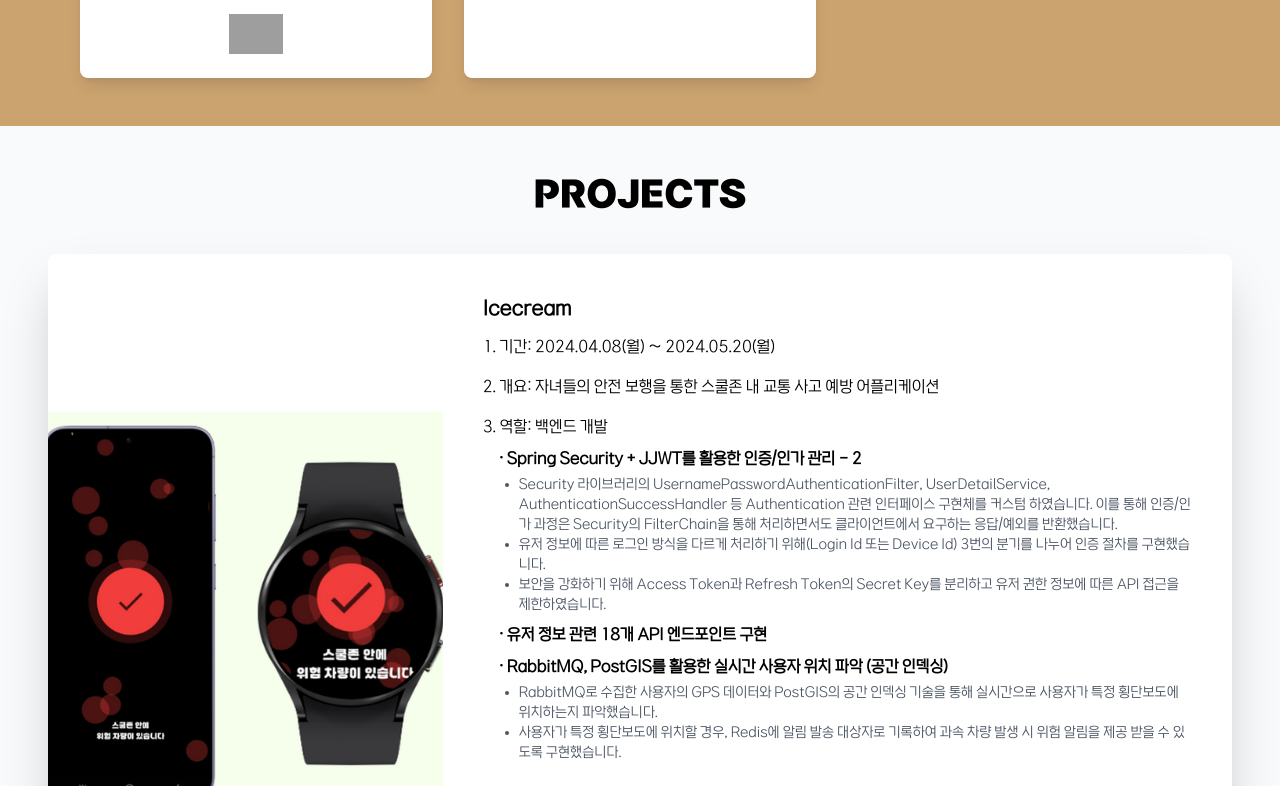
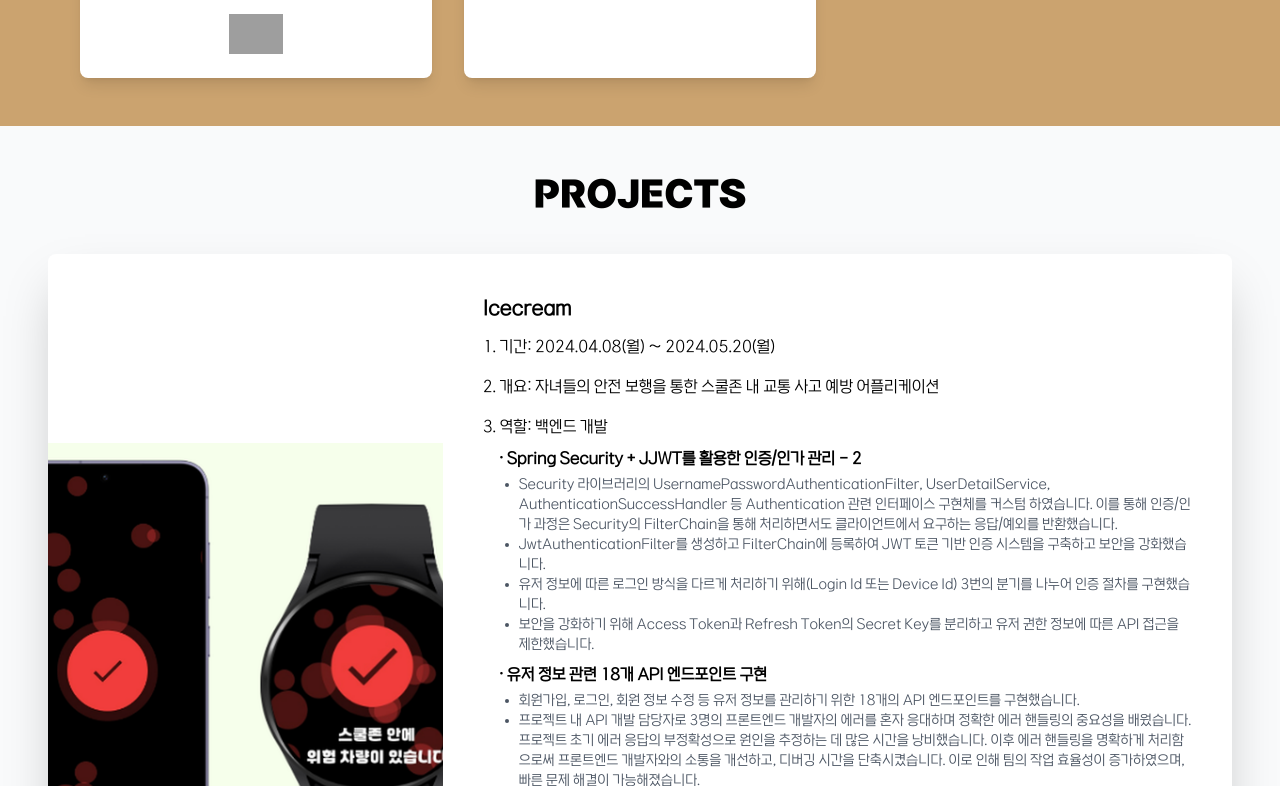
Before and after one commit to Jonggil-dev/Jonggiil-Jeong.github.io, a React (Create React App) app: page / in a window 1280 px wide. Shown: the part 2014-2800 px from the top of the page. Built offline with nearby package versions, Linux system fonts and the light colour scheme; grey boxes are pictures that could not be loaded.

Commit message:
Docs : 자율 프로젝트 반영 완료

```diff
--- a/src/components/Intro.js
+++ b/src/components/Intro.js
@@ -8,7 +8,7 @@ const Intro = () => {
     >
       <div className="intro">
         <h1 className="text-4xl font-extrabold text-[#f5f5f5] drop-shadow-lg mb-3 introUpper">
-          "벌써 6시라고?"
+          "벌써 5시라고?"
         </h1>
         <h1 className="text-3xl font-extrabold text-[#f5f5f5] drop-shadow-lg mb-10 introUpper">
           안녕하세요, 엉덩이가 무거운 백엔드 개발자 정종길입니다.
--- a/src/components/Projects.js
+++ b/src/components/Projects.js
@@ -18,15 +18,18 @@ const Projects = () => {
               {
                 title: "Spring Security + JJWT를 활용한 인증/인가 관리 - 2 ",
                 description: [
-                  `Security 라이브러리의 UsernamePasswordAuthenticationFilter, UserDetailService, AuthenticationSuccessHandler 등 Authentication 관련 인터페이스 구현체를 커스텀 하였습니다. 이를 통해 인증/인가 과정은 Security의 FilterChain을 통해 처리하면서도 클라이언트에서 요구하는 응답/예외를 반환했습니다.
-                  `,
+                  `Security 라이브러리의 UsernamePasswordAuthenticationFilter, UserDetailService, AuthenticationSuccessHandler 등 Authentication 관련 인터페이스 구현체를 커스텀 하였습니다. 이를 통해 인증/인가 과정은 Security의 FilterChain을 통해 처리하면서도 클라이언트에서 요구하는 응답/예외를 반환했습니다.`,
+                  `JwtAuthenticationFilter를 생성하고 FilterChain에 등록하여 JWT 토큰 기반 인증 시스템을 구축하고 보안을 강화했습니다.`,
                   `유저 정보에 따른 로그인 방식을 다르게 처리하기 위해(Login Id 또는 Device Id) 3번의 분기를 나누어 인증 절차를 구현했습니다.`,
-                  `보안을 강화하기 위해 Access Token과 Refresh Token의 Secret Key를 분리하고 유저 권한 정보에 따른 API 접근을 제한하였습니다.`,
+                  `보안을 강화하기 위해 Access Token과 Refresh Token의 Secret Key를 분리하고 유저 권한 정보에 따른 API 접근을 제한했습니다.`,
                 ],
               },
               {
                 title: "유저 정보 관련 18개 API 엔드포인트 구현",
-                description: [],
+                description: [
+                  "회원가입, 로그인, 회원 정보 수정 등 유저 정보를 관리하기 위한 18개의 API 엔드포인트를 구현했습니다.",
+                  "프로젝트 내 API 개발 담당자로 3명의 프론트엔드 개발자의 에러를 혼자 응대하며 정확한 에러 핸들링의 중요성을 배웠습니다. 프로젝트 초기 에러 응답의 부정확성으로 원인을 추정하는 데 많은 시간을 낭비했습니다. 이후 에러 핸들링을 명확하게 처리함으로써 프론트엔드 개발자와의 소통을 개선하고, 디버깅 시간을 단축시켰습니다. 이로 인해 팀의 작업 효율성이 증가하였으며, 빠른 문제 해결이 가능해졌습니다.",
+                ],
               },
               {
                 title:
@@ -38,18 +41,19 @@ const Projects = () => {
               },
             ]}
             techStack={[
+              "Flutter",
+              "Spring Boot",
+              "RabbitMQ",
+              "PostgreSQL",
+              "Redis",
+              "MongoDB",
+              "FastAPI",
               "AWS EC2",
               "Docker",
               "Jenkins",
               "Nginx",
-              "Spring Boot",
-              "Flutter",
-              "React",
-              "FastAPI",
-              "MariaDB",
-              "Redis",
             ]}
-            link="https://github.com/Jonggil-dev/Simcheonge"
+            link="https://github.com/Jonggil-dev/Icecream"
             image={icecream}
           />
           <ProjectItem
@@ -63,41 +67,37 @@ const Projects = () => {
                 description: [
                   `Jenkins CI/CD 파이프라인을 통해 GitLab의 Push 이벤트 발생 시 소스 코드를 빌드하고 EC2 서버에 배포했습니다.`,
                   `Nginx를 리버스 프록시 서버로 설정하여 HTTPS 프로토콜을 통한 보안 통신을 구축했습니다.`,
-                  `민감 데이터의 경우 env 파일로 Jenkins의 Credential 저장소에서 관리하고 빌드 직전에 프로젝트로 주입하여 보안을 강화했습니다.`,
                   `Docker 컨테이너를 사용해 애플리케이션의 실행 환경을 일관되게 유지하면서 빠르고 안정적인 배포를 실현했습니다.`,
-                  `Docker 이미지는 멀티 스테이지 빌드를 사용해 불필요한 의존성과 파일을 제거하였고 배포 효율성을 극대화했습니다.
-                Flutter의 APK 파일의 경우, Nginx를 통해 사용자가 특정 URL로 요청 시 최신 버전을 서빙되도록 설정했습니다.
-                또한, 개발자가 APK의 버전 관리를 할 수 있도록 별도로 볼륨 마운트 폴더를 생성했습니다.`,
+                  `Docker 이미지의 경우 멀티 스테이지 빌드를 사용해 불필요한 빌드 도구와 툴킷을 제거하여 리소스를 최적화했습니다.`,
+                  `Flutter의 경우 애플리케이션 빌드부터 APK 파일의 EC2 서버 업로드 까지를 파이프라인으로 구성했습니다. 또한, Nginx를 활용해 사용자가 특정 URL을 통해 최신 버전의 APK 파일을 직접 다운로드할 수 있도록 함으로써 사용자들이 수동으로 파일을 공유 받는 번거로움을 줄였습니다." `,
+                  `프로젝트 내 민감 데이터의 경우 Jenkins의 Credential로 관리하고 빌드 직전에 소스 코드에 주입하여 개발 과정의 보안을 강화했습니다.`,
                 ],
               },
               {
                 title: "Spring Security + JJWT를 활용한 인증/인가 관리 - 1",
                 description: [
-                  `Spring Security와 JJWT를 사용하여 인증 및 인가 시스템을 구축했습니다.
-                  Security의 CustomUserDetail을 통해 User의 LoginID를 기준으로 UserDetail 객체를 만들어 로그인을 진행하였습니다.
-                  또한, Security의 filterchain 내 JwtAuthenticationFilter를 생성하고 UsernamePasswordAuthenticationFilter전에 위치시켜 JWT토큰을 통한 인증 시스템을 구축했습니다.`,
+                  `Spring Security 라이브러리의 UserDetailService 구현체를 커스텀하였습니다. 이를 통해, 연결된 DB 내 Login Id를 기준으로 UserDetail 객체를 만들고 인증을 진행할 수 있도록 했습니다.`,
+                  `JwtAuthenticationFilter를 생성하고 FilterChain에 등록하여 JWT 토큰 기반 인증 시스템을 구축하고 보안을 강화했습니다.`,
                 ],
               },
               {
                 title: "크롤링과 Chatgpt API를 통한 뉴스 기사 요약",
                 description: [
-                  `사용자에게 헤드라인 뉴스 기사의 요약본과 원문을 제공했습니다.
-                  JSOAP를 사용해 네이버의 최신 해드라인 기사 뉴스의 링크를 먼저 크롤링하고, 해당 링크의 기사 내용을 다시 크롤링했습니다.
-                  이렇게 추출된 뉴스 기사를 Chatgpt API를 사용해 기사를 요약해 사용자에게 제공했습니다.`,
+                  `JSOAP를 사용해 네이버 해드라인 기사 뉴스의 링크를 먼저 크롤링하고, 해당 링크의 기사 내용을 다시 크롤링했습니다.`,
+                  `크롤링을 통해 추출한 뉴스 기사를 ChatGPT API로 요약하여, 사용자들이 원문을 읽기 전에 주요 내용을 빠르게 파악할 수 있도록 서비스를 제공했습니다.`,
                 ],
               },
             ]}
             techStack={[
+              "Flutter",
+              "Spring Boot",
+              "MariaDB",
+              "Redis",
+              "FastAPI",
               "AWS EC2",
               "Docker",
               "Jenkins",
               "Nginx",
-              "Spring Boot",
-              "Flutter",
-              "React",
-              "FastAPI",
-              "MariaDB",
-              "Redis",
             ]}
             link="https://github.com/Jonggil-dev/Simcheonge"
             image={simcheongeMain}
@@ -111,47 +111,32 @@ const Projects = () => {
               {
                 title: "UI/UX 설계",
                 description: [
-                  `디자인 설계 프로세스는 Figma를 사용하여 진행했습니다.
-                UI 및 UX 측면에서 사용자 경험을 최적화하기 위해 여러 디자인을 적용해 보았고,
-                추후 사용자들로부터 피드백을 수집해 회원가입, 게임 화면 등 인터페이스를 개선해 나갔습니다.
-                `,
+                  "Figma를 활용해 프론트엔드 팀원들과 디자인 설계 프로세스를 진행했습니다.",
+                  "다양한 디자인 옵션을 실험하고 최적화하여 사용자 인터페이스를 개선했습니다.",
+                  "사용자 피드백을 수집하여 회원가입 및 게임 화면 등 주요 인터페이스를 지속적으로 개선했습니다.",
                 ],
               },
               {
                 title: "PWA 적용 및 반응형 디자인 구현",
                 description: [
-                  `Progressive Web App(PWA) 기술을 적용하여 모바일 및 웹 플랫폼 모두 플레이할 수 있도록 프로젝트를 개발했습니다.
-                특히, CSS의 경우 뷰포트 단위를 사용하여 디스플레이 크기에 따라 요소별 전체 크기는 변하지만 각 요소의 가로세로 비율은 동일하게 했습니다.
-                768px 이상의 크기에서는 모바일 디자인을 동일하게 적용해 웹 환경에서도 일관된 경험을 누릴 수 있게 했습니다.
-                `,
+                  "Progressive Web App(PWA) 기술을 적용하여 웹과 모바일 환경에서 동일한 사용자 경험을 제공했습니다.",
+                  "CSS의 경우 뷰포트 단위를 사용하여 디스플레이 크기에 맞게 요소의 크기가 조절되는 반응형 디자인을 구현했습니다.",
+                  "768px 이상의 디스플레이에서도 모바일 디자인을 적용하여 일관된 사용자 경험을 유지했습니다.",
                 ],
               },
               {
                 title:
                   "Axios Interceptor를 활용한 인증/인가 요청(Jwt 토큰 관리)",
                 description: [
-                  `Axios Interceptor를 통해 API 요청과 응답을 처리하는 중간에 JWT 토큰을 관리하는 로직을 추가했습니다.
-                이를 통해 모든 HTTP 요청 Header에 자동으로 AccessToken을 주입하고, 토큰이 만료되더라도 자동으로 토큰을 갱신받아 원본 요청을 재처리했습니다.
-                JWT 토큰 만료로 인한 예외 응답의 경우 클라이언트에게 응답이 도달하기 전 AccessToken을 갱신받도록 구현했습니다.
-                또한, 원본 요청의 config에 갱신받은 AccessToken을 추가하여 원본 요청을 재처리했습니다.
-                결과적으로, 토큰이 만료되더라도 사용자의 시스템이 끊기지 않도록 부드러운 경험을 제공했습니다.`,
+                  "Axios Interceptor를 통해 HTTP 요청에 자동으로 엑세스 토큰을 주입하는 로직을 구현했습니다.",
+                  "엑세스 토큰이 만료될 경우, 응답을 가로채어 토큰을 갱신했습니다. 또한, 그 즉시 원본 요청의 config에 토큰을 추가하여 클라이언트에게 응답이 도달하기 전에 원본 요청을 재처리했습니다. 이 과정을 통해 사용자가 토큰 만료로 인한 서비스 중단 없이 지속적으로 부드러운 경험을 누릴 수 있도록 구성했습니다.",
                 ],
               },
-
               {
                 title: "React Context API를 통한 유저 정보 관리",
                 description: [
-                  `Context API를 활용해 닉네임, 랭킹포인트, AccessToken 등 애플리케이션 전반에 걸쳐 유저 정보를 관리했습니다.
-                중앙 집중식 접근 방식을 통해 컴포넌트에서 사용자 정보를 효과적으로 공유하고 불필요한 코드의 중복을 감소시켜 유지보수가 용이하게 했습니다.
-                `,
-                ],
-              },
-              {
-                title: "WebSocket을 통한 실시간 통신 구현",
-                description: [
-                  `Stomp.JS 라이브러리를 활용해 서버와 클라이언트 간의 실시간 통신을 연결했습니다.
-                React의 상태관리 훅을 사용해 사용자 로그인 시 자동으로 백엔드 서버와의 WebSocket 연결을 초기화했습니다.
-                이를 통해 사용자 간의 친구 추가, 게임 초대와 같은 실시간 상호작용 기능을 제공했습니다, `,
+                  "React의 Context API를 사용하여 닉네임, 랭킹포인트, 엑세스 토큰 등 애플리케이션 내 유저 정보를 중앙에서 관리했습니다.",
+                  "중앙 집중식 접근 방식을 통해 컴포넌트에서 사용자 정보를 효과적으로 공유하고 불필요한 코드의 중복을 감소시켜 유지보수를 간편하게 했습니다.",
                 ],
               },
             ]}
@@ -162,8 +147,10 @@ const Projects = () => {
               "OpenVidu",
               "MySql",
               "Redis",
-              "AWS",
+              "AWS EC2",
               "Docker",
+              "Jenkins",
+              "Nginx",
             ]}
             link="https://github.com/Jonggil-dev/Staring-Contest"
             image={blink}
```
